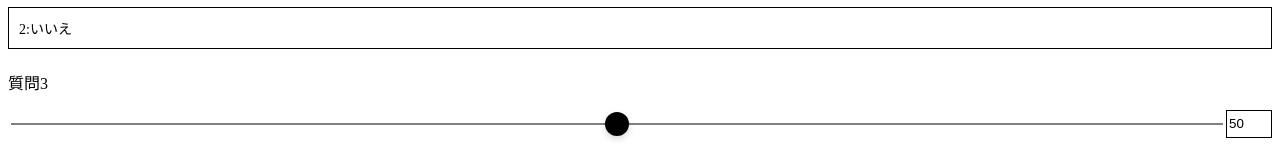
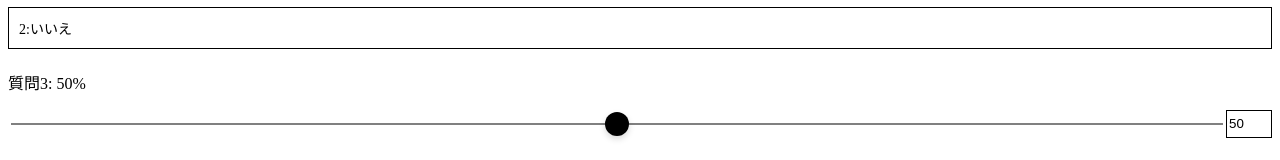
Before and after one commit to KadoProG/diary-vba-web, a Next.js app: page /questionnaire in a window 1280 px wide. Shown: the part 543-703 px from the top of the page. Built offline with nearby package versions, Linux system fonts and the light colour scheme.

Commit message:
yarn lintの修正

```diff
--- a/src/components/selectList/selRange.tsx
+++ b/src/components/selectList/selRange.tsx
@@ -6,7 +6,9 @@ import styled from "styled-components";
 type Props = {
   name: string;
   item: selRangeItem;
+  value: number;
   setValue(value: number): void;
+  unit: string;
 };
 
 const InputRange = styled.input`
@@ -79,7 +81,10 @@ const SelRange: NextPage<Props> = (props) => {
 
   return (
     <>
-      <p>{props.name}</p>
+      <p>
+        {props.name}: {props.value}
+        {props.unit}
+      </p>
       <DivFlex>
         <InputRange
           type="range"
--- a/src/interfaces/index.ts
+++ b/src/interfaces/index.ts
@@ -6,5 +6,5 @@ export type ComboItem = {
 export type selRangeItem = {
   min: number;
   max: number;
-  init?: number;
+  init: number;
 }
--- a/src/pages/questionnaire/index.tsx
+++ b/src/pages/questionnaire/index.tsx
@@ -1,15 +1,11 @@
 import Head from "next/head";
 import ComboList from "@/components/selectList/comboList";
-import { useEffect, useState } from "react";
+import { useState } from "react";
 import { ComboItem, selRangeItem } from "@/interfaces";
 import SelRange from "@/components/selectList/selRange";
 import Link from "next/link";
 
 export default function Home() {
-  const initComboItem: ComboItem = { id: 0, name: "" };
-  const [selectedItem, setSelectedItem] = useState<ComboItem>(initComboItem);
-  const [selected2Item, setSelected2Item] = useState<ComboItem>(initComboItem);
-  const [value, setValue] = useState<number>();
   const data: ComboItem[] = [
     { id: 1, name: "あああ" },
     { id: 2, name: "いいい" },
@@ -29,9 +25,14 @@ export default function Home() {
     init: 50,
   };
 
+  const initComboItem: ComboItem = { id: 0, name: "" };
+  const [selectedItem, setSelectedItem] = useState<ComboItem>(initComboItem);
+  const [selected2Item, setSelected2Item] = useState<ComboItem>(initComboItem);
+  const [value, setValue] = useState<number>(data3.init);
+
   // useEffect(() => {
-  //   console.log(value);
-  // }, [value]);
+  //   console.log(selectedItem, selected2Item, value);
+  // }, [selectedItem, selected2Item, value]);
 
   return (
     <>
@@ -72,10 +73,9 @@ export default function Home() {
       />
       <SelRange
         name={"質問3"}
-        // min={data3.min}
-        // max={data3.max}
-        // init={data3.init}
         item={data3}
+        value={value}
+        unit={"%"}
         setValue={(value) => setValue(value)}
       />
     </>
```
